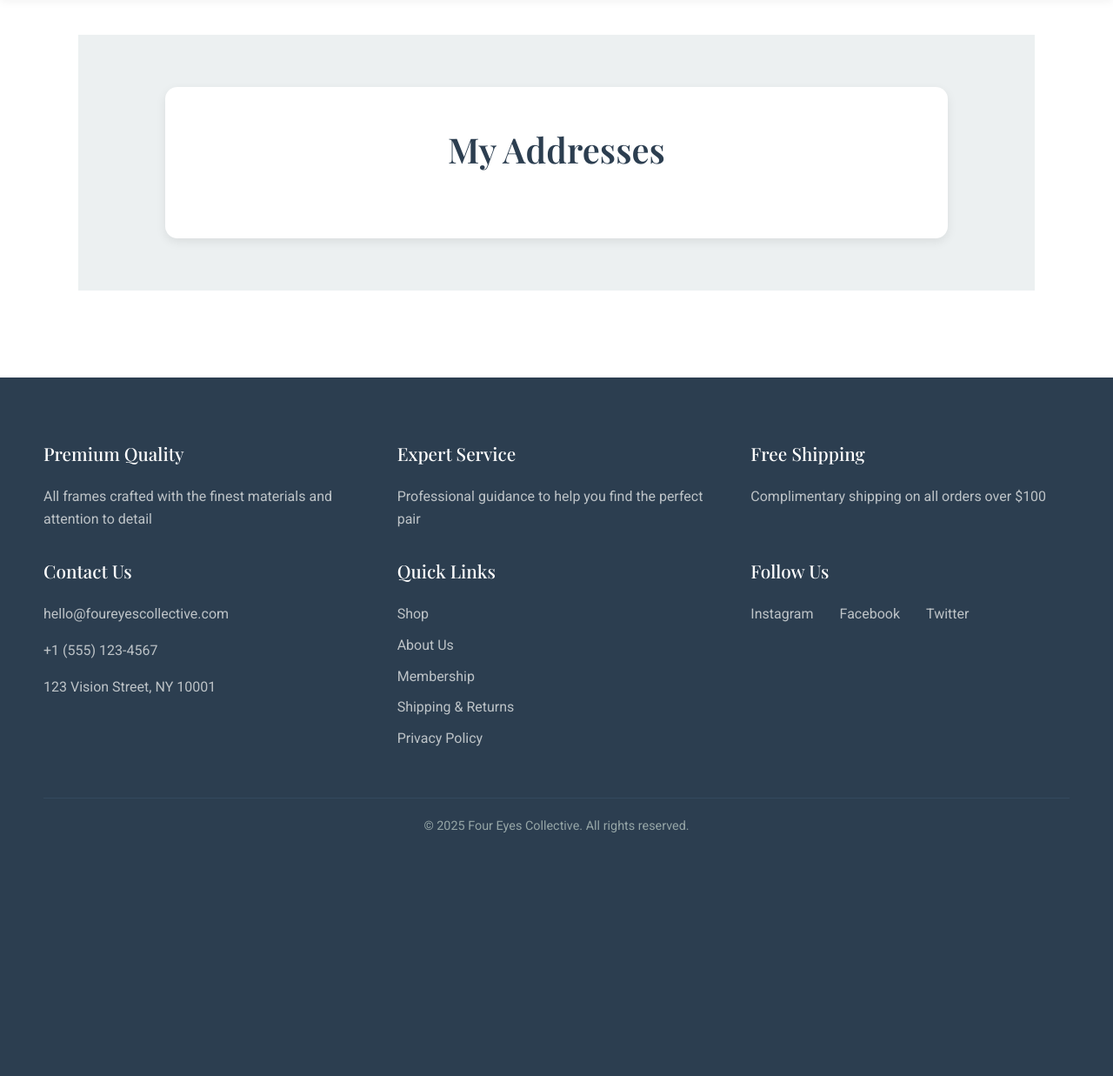
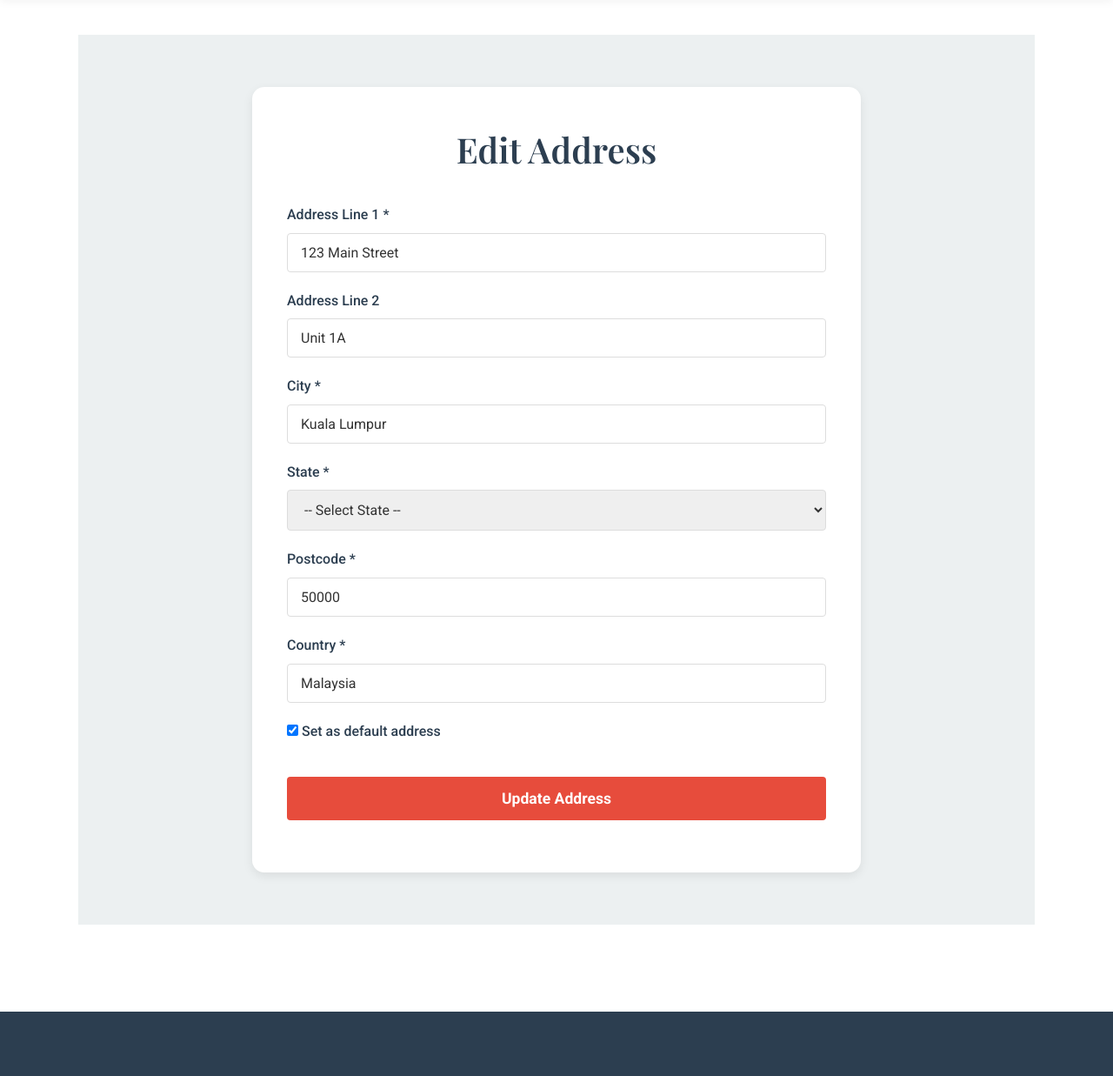
Before and after one commit to Zy-430/FourEyesCollective, a PHP site: page /page/profile_address_edit.php?id=ADRS0001 in a window 1280 px wide. Shown: the part 96-1333 px from the top of the page at 87% size. Before the commit the page ends 1053 px from the top, so only its background shows below. Run offline with PHP 8.4, Linux system fonts and the light colour scheme; a user stored in the database is signed in; data comes from the database, SQL or seed files in the repository.

Commit message:
address + password

```diff
--- a/web/page/profile_address_edit.php
+++ b/web/page/profile_address_edit.php
@@ -13,21 +13,131 @@
 
 $user_id = $_SESSION['user_id'];
 
-$stmt = $_db->prepare("SELECT * FROM address WHERE user_id = ? ORDER BY default_flag DESC, created_at ASC");
-$stmt->execute([$user_id]);
-$addresses = $stmt->fetchAll();
+// Malaysia states
+$states = [
+    "Johor", "Kedah", "Kelantan", "Melaka", "Negeri Sembilan",
+    "Pahang", "Perak", "Perlis", "Pulau Pinang", "Sabah",
+    "Sarawak", "Selangor", "Terengganu", "Kuala Lumpur",
+    "Labuan", "Putrajaya"
+];
 
-$total_addresses = count($addresses);
+// Get the address ID from GET
+$address_id = $_GET['id'] ?? null;
+if (!$address_id) {
+    $_SESSION['error'] = "No address selected.";
+    redirect("profile_address_list.php");
+}
+
+// Fetch address data
+$stmt = $_db->prepare("SELECT * FROM address WHERE address_id = ? AND user_id = ?");
+$stmt->execute([$address_id, $user_id]);
+$addr = $stmt->fetch();
+
+if (!$addr) {
+    $_SESSION['error'] = "Address not found.";
+    redirect("profile_address_list.php");
+}
+
+// Handle form submission
+if (is_post()) {
+    $line1 = trim($_POST['address_line1']);
+    $line2 = trim($_POST['address_line2']);
+    $city = trim($_POST['city']);
+    $state = trim($_POST['state']);
+    $postcode = trim($_POST['postcode']);
+    $country = "Malaysia"; // fixed
+    $is_default = isset($_POST['default_flag']) ? 1 : 0;
+
+    if ($is_default == 1) {
+        // Remove default from all previous addresses
+        $_db->prepare("UPDATE address SET default_flag = 0 WHERE user_id = ?")
+            ->execute([$user_id]);
+    }
+
+    // Update the address
+    $update = $_db->prepare("
+        UPDATE address SET
+            address_line1 = ?,
+            address_line2 = ?,
+            city = ?,
+            state = ?,
+            postcode = ?,
+            country = ?,
+            default_flag = ?
+        WHERE address_id = ? AND user_id = ?
+    ");
+
+    $update->execute([
+        $line1, $line2, $city, $state, $postcode, $country, $is_default,
+        $address_id, $user_id
+    ]);
+
+    $_SESSION['success'] = "Address updated successfully.";
+    redirect("profile_address_list.php");
+}
 
 $_title = "Edit Address | Four Eyes Collective";
 include '../_head.php';
 ?>
 
 <section style="padding:60px 0; background:#ecf0f1;">
-<div style="max-width:900px; margin:auto; background:white; padding:40px; border-radius:14px; box-shadow:0 4px 12px rgba(0,0,0,0.08);">
-<h1 style="text-align:center; font-size:2.5em; margin-bottom:30px;">My Addresses</h1>
+<div style="max-width:700px; margin:auto; background:white; padding:40px; border-radius:14px; box-shadow:0 4px 12px rgba(0,0,0,0.08);">
 
+    <h1 style="text-align:center; margin-bottom:30px;">Edit Address</h1>
+
+    <form method="post">
+
+        <div class="form-group">
+            <label>Address Line 1 *</label>
+            <input type="text" name="address_line1" class="form-control" required value="<?= htmlspecialchars($addr->address_line1) ?>">
+        </div>
+
+        <div class="form-group">
+            <label>Address Line 2</label>
+            <input type="text" name="address_line2" class="form-control" value="<?= htmlspecialchars($addr->address_line2) ?>">
+        </div>
+
+        <div class="form-group">
+            <label>City *</label>
+            <input type="text" name="city" class="form-control" required value="<?= htmlspecialchars($addr->city) ?>">
+        </div>
+
+        <div class="form-group">
+            <label>State *</label>
+            <select name="state" class="form-control" required>
+                <option value="">-- Select State --</option>
+                <?php foreach ($states as $s): ?>
+                    <option value="<?= $s ?>" <?= $addr->state == $s ? 'selected' : '' ?>><?= $s ?></option>
+                <?php endforeach; ?>
+            </select>
+        </div>
+
+        <div class="form-group">
+            <label>Postcode *</label>
+            <input type="text" name="postcode" class="form-control" required value="<?= htmlspecialchars($addr->postcode) ?>">
+        </div>
+
+        <div class="form-group">
+            <label>Country *</label>
+            <input type="text" name="country" class="form-control" value="Malaysia" readonly>
+        </div>
+
+        <div class="form-group">
+            <label>
+                <input type="checkbox" name="default_flag" value="1" <?= $addr->default_flag ? 'checked' : '' ?>>
+                Set as default address
+            </label>
+        </div>
+
+        <div class="form-group">
+            <button class="cta-button" type="submit" style="width:100%; margin-top:20px;">
+                Update Address
+            </button>
+        </div>
+
+    </form>
 
 </div>
 </section>
+
 <?php include '../_foot.php'; ?>
```
Also changed, not shown: foureyescollective.sql (+107 -31 lines), web/page/profile_address_add.php (+14 -3 lines), web/page/profile_address_delete.php (+43 -15 lines), web/page/profile_address_list.php (+26 -7 lines), web/page/profile_address_set_default.php (added, +25 -0 lines), web/page/profile_change_password.php (+95 -0 lines), web/page/profile_page.php (+12 -4 lines).
